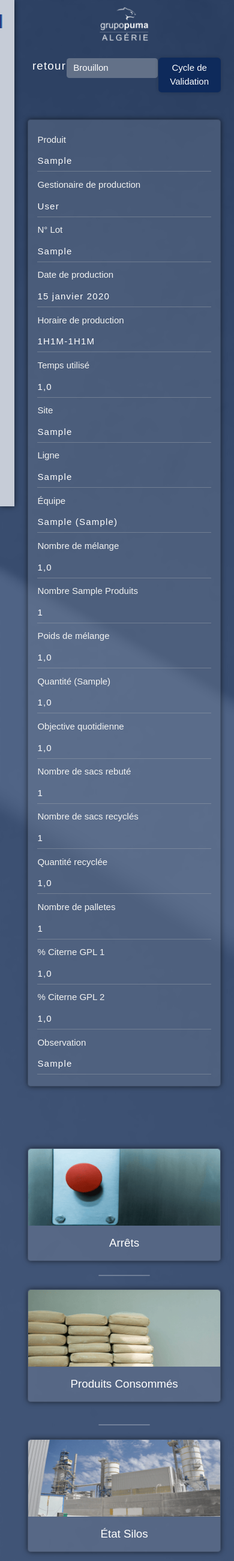
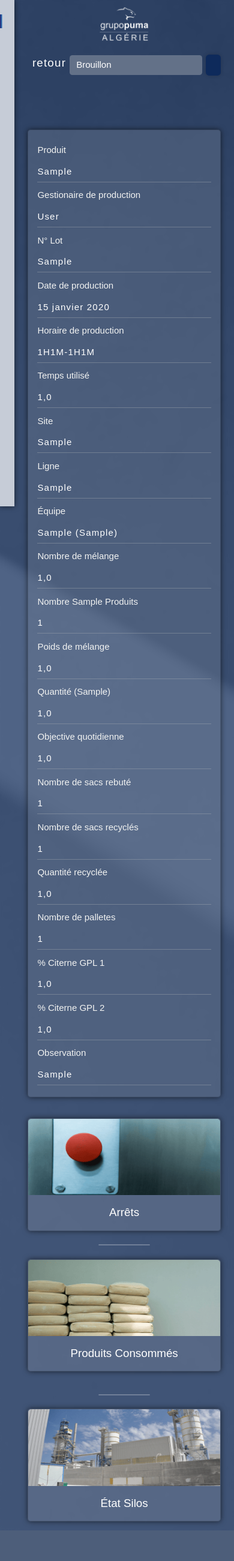
Before and after one commit to BensHamou/report_prod, a Django app: page /report/1/ in a window 390 px wide. Shown: the whole page at 60% size. After the commit the page ends 2551 px from the top, so only its background shows below. Run offline with Django 4.2, Linux system fonts and the light colour scheme; a user stored in the database is signed in; tables that the repository leaves empty hold one stand-in row (values such as "Sample post"); some libraries are stand-ins or nearby versions; some web fonts are replaced.

Commit message:
fix report actions responsive

```diff
--- a/report/templates/report/report_detail.html
+++ b/report/templates/report/report_detail.html
@@ -8,8 +8,9 @@ Rapport
 {% block activeListReport %} {% include 'active_bar.html' %} {% endblock %}
 
 {% block content %}
-<div class="row mt-3">
-    <div class="col-md-8" style="margin-bottom: 20px;">
+
+<div class="row">
+    <div class="col-md-8">
         <div class="d-flex mb-5 justify-content-between">
             <div class="col-md-1">
                 <a href="{% url 'list_report' %}" class="text-decoration-none text-white d-flex align-items-center" style="color: rgba(222, 226, 230, 0.8); letter-spacing: 1.2px;">
@@ -21,7 +22,13 @@ Rapport
                 <input class="form-control lead"  value="{{  report.state }}" style="background-color: #637188; border-color: transparent; color: white;" disabled>
             </div>
             <div class="col-md-3 d-flex justify-content-end">
-                <button id="validation-card" class="btn btn-secondary btn-block customSaveButton">Cycle de Validation</button>
+                <button id="validation-card-small" class="btn btn-secondary btn-block customSaveButton d-block d-sm-none">
+                    <i class="fas fa-arrows-spin"></i>
+                </button>
+                <button id="validation-card-large" class="btn btn-secondary btn-block customSaveButton d-none d-sm-block">
+                    Cycle de Validation
+                </button>
+
                 {% if report.state in 'Brouillon,Refusé par GS,Refusé par DI' and user.role in 'Admin,Gestionnaire de production' and user == report.creator %}
                 <button onclick="window.location='{% url 'update_report' report.id %}'" class="btn btn-secondary btn-block customSaveButton" style="margin-left: 2%;">
                     <i class="fas fa-edit"></i>
@@ -37,8 +44,62 @@ Rapport
                 {% endif %}
             </div>
         </div>
+    </div>
+    <div class="col-md-4 justify-content-center">
+        <div class="row">
+            <div class="d-flex justify-content-center">
+                    {% if report.state == 'Brouillon' or report.state == 'Refusé par GS' or report.state == 'Refusé par DI' %}
+                        {% if user.role == 'Admin' or user.role == 'Gestionnaire de production' %}
+                            {% if user == report.creator %}
+                                <a href="{% url 'confirm_report' report.id %}" class="btn btn-success text-white p-0" style="width: 30%; margin-right: 10px; box-shadow: 0 0 3px rgba(0, 0, 0, 0.3);">
+                                    <p class="lead m-0 p-0">Confirmer</p>
+                                </a>
+                                <a href="{% url 'cancel_report' report.id %}" class="btn btn-danger text-white p-0" style="width: 30%; margin-right: 10px; box-shadow: 0 0 3px rgba(0, 0, 0, 0.3);">
+                                    <p class="lead m-0 p-0">Annuler</p>
+                                </a>
+                            {% else %}
+                                <a href="{% url 'confirm_report' report.id %}" class="btn btn-success text-white p-0" style="width: 30%; margin-right: 10px; box-shadow: 0 0 3px rgba(0, 0, 0, 0.3);">
+                                    <p class="lead m-0 p-0">Confirmer</p>
+                                </a>
+                                <a href="{% url 'cancel_report' report.id %}" class="btn btn-danger text-white p-0" style="width: 30%; margin-right: 10px; box-shadow: 0 0 3px rgba(0, 0, 0, 0.3);">
+                                    <p class="lead m-0 p-0">Annuler</p>
+                                </a>
+                            {% endif %}
+                        {% else %}
+                            <h4 class="lead text-white"><strong></br></strong></h4>
+                        {% endif %}
+                    {% elif report.state == 'Confirmé' %}
+                        {% if user.role == 'Admin' or user.role == 'Gestionnaire de stock' %}
+                            <a href="{% url 'validate_report' report.id %}" class="btn btn-success text-white p-0" style="width: 30%; box-shadow: 0 0 3px rgba(0, 0, 0, 0.3); margin-right: 10px;">
+                                <p class="lead m-0 p-0">Valider <i class="fas fa-check"></i></p>
+                            </a>
+                            <a id="refuse-report" class="btn btn-danger text-white p-0" style="width: 30%; box-shadow: 0 0 3px rgba(0, 0, 0, 0.3); margin-right: 10px;">
+                                <p class="lead m-0 p-0">Réfuser <i class="fas fa-x"></i></p>
+                            </a>
+                        {% else %}
+                            <h4 class="lead text-white"><strong></br></strong></h4>
+                        {% endif %}
 
-
+                        {% elif report.state == 'Validé par GS' %}
+                            {% if user.role == 'Admin' or user.role == 'Directeur Industriel' %}
+                                <a href="{% url 'validate_report' report.id %}" class="btn btn-success text-white p-0" style="width: 30%; box-shadow: 0 0 3px rgba(0, 0, 0, 0.3); margin-right: 10px;">
+                                    <p class="lead m-0 p-0">Valider <i class="fas fa-check"></i></p>
+                                </a>
+                                <a id="refuse-report" class="btn btn-danger text-white p-0" style="width: 30%; box-shadow: 0 0 3px rgba(0, 0, 0, 0.3); margin-right: 10px;">
+                                    <p class="lead m-0 p-0">Réfuser <i class="fas fa-x"></i></p>
+                                </a>
+                            {% else %}
+                            <h4 class="lead text-white"><strong></br></strong></h4>
+                            {% endif %}
+                        {% else %}
+                        <h4 class="lead text-white"><strong></br></strong></h4>
+                        {% endif %}
+            </div>
+        </div>
+    </div>
+</div>
+<div class="row mt-3">
+    <div class="col-md-8" style="margin-bottom: 20px;">
         <div class="card" style="background: rgba(107, 122, 147, 0.4); border-radius: 5px; box-shadow: 0 0 10px rgba(0, 0, 0, 0.6); color: #b7b9bd;">
             <div class="card-body p-3">
                 <div class="form-group row mb-1">
@@ -213,57 +274,8 @@ Rapport
             </div>
         </div>
     </div>
-
     <div class="col-md-4 justify-content-center">
         <div class="row">
-            <div class="d-flex justify-content-center" style="margin-bottom: 38px;">
-                {% if report.state == 'Brouillon' or report.state == 'Refusé par GS' or report.state == 'Refusé par DI' %}
-                    {% if user.role == 'Admin' or user.role == 'Gestionnaire de production' %}
-                        {% if user == report.creator %}
-                            <a href="{% url 'confirm_report' report.id %}" class="btn btn-success text-white p-0" style="width: 30%; margin-right: 10px; box-shadow: 0 0 3px rgba(0, 0, 0, 0.3);">
-                                <p class="lead m-0 p-0">Confirmer</p>
-                            </a>
-                            <a href="{% url 'cancel_report' report.id %}" class="btn btn-danger text-white p-0" style="width: 30%; margin-right: 10px; box-shadow: 0 0 3px rgba(0, 0, 0, 0.3);">
-                                <p class="lead m-0 p-0">Annuler</p>
-                            </a>
-                        {% else %}
-                            <a href="{% url 'confirm_report' report.id %}" class="btn btn-success text-white p-0" style="width: 30%; margin-right: 10px; box-shadow: 0 0 3px rgba(0, 0, 0, 0.3);">
-                                <p class="lead m-0 p-0">Confirmer</p>
-                            </a>
-                            <a href="{% url 'cancel_report' report.id %}" class="btn btn-danger text-white p-0" style="width: 30%; margin-right: 10px; box-shadow: 0 0 3px rgba(0, 0, 0, 0.3);">
-                                <p class="lead m-0 p-0">Annuler</p>
-                            </a>
-                        {% endif %}
-                    {% else %}
-                        <h4 class="lead text-white"><strong></br></strong></h4>
-                    {% endif %}
-                {% elif report.state == 'Confirmé' %}
-                    {% if user.role == 'Admin' or user.role == 'Gestionnaire de stock' %}
-                        <a href="{% url 'validate_report' report.id %}" class="btn btn-success text-white p-0" style="width: 30%; box-shadow: 0 0 3px rgba(0, 0, 0, 0.3); margin-right: 10px;">
-                            <p class="lead m-0 p-0">Valider <i class="fas fa-check"></i></p>
-                        </a>
-                        <a id="refuse-report" class="btn btn-danger text-white p-0" style="width: 30%; box-shadow: 0 0 3px rgba(0, 0, 0, 0.3); margin-right: 10px;">
-                            <p class="lead m-0 p-0">Réfuser <i class="fas fa-x"></i></p>
-                        </a>
-                    {% else %}
-                        <h4 class="lead text-white"><strong></br></strong></h4>
-                    {% endif %}
-
-                    {% elif report.state == 'Validé par GS' %}
-                        {% if user.role == 'Admin' or user.role == 'Directeur Industriel' %}
-                            <a href="{% url 'validate_report' report.id %}" class="btn btn-success text-white p-0" style="width: 30%; box-shadow: 0 0 3px rgba(0, 0, 0, 0.3); margin-right: 10px;">
-                                <p class="lead m-0 p-0">Valider <i class="fas fa-check"></i></p>
-                            </a>
-                            <a id="refuse-report" class="btn btn-danger text-white p-0" style="width: 30%; box-shadow: 0 0 3px rgba(0, 0, 0, 0.3); margin-right: 10px;">
-                                <p class="lead m-0 p-0">Réfuser <i class="fas fa-x"></i></p>
-                            </a>
-                        {% else %}
-                        <h4 class="lead text-white"><strong></br></strong></h4>
-                        {% endif %}
-                    {% else %}
-                    <h4 class="lead text-white"><strong></br></strong></h4>
-                    {% endif %}
-            </div>
             <div class="col-md-12 mt-3">
                 <div class="card mx-auto text-white" id="arret-card" style="cursor: pointer; background: rgba(110, 125, 150, 0.5); border-radius: 5px; box-shadow: 0 0 10px rgba(0, 0, 0, 0.6); max-width: 350px;">
                     <div class="ratio" style="--bs-aspect-ratio: 40%;">
```
